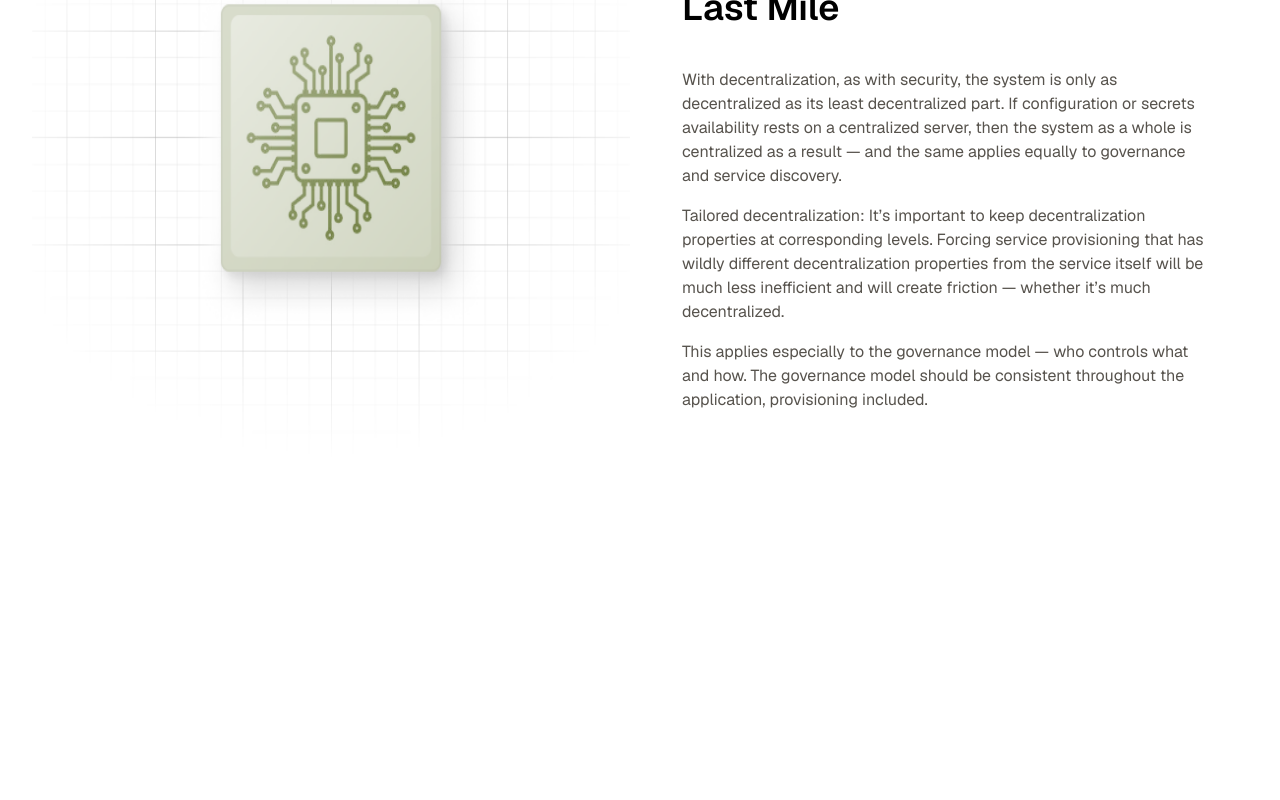
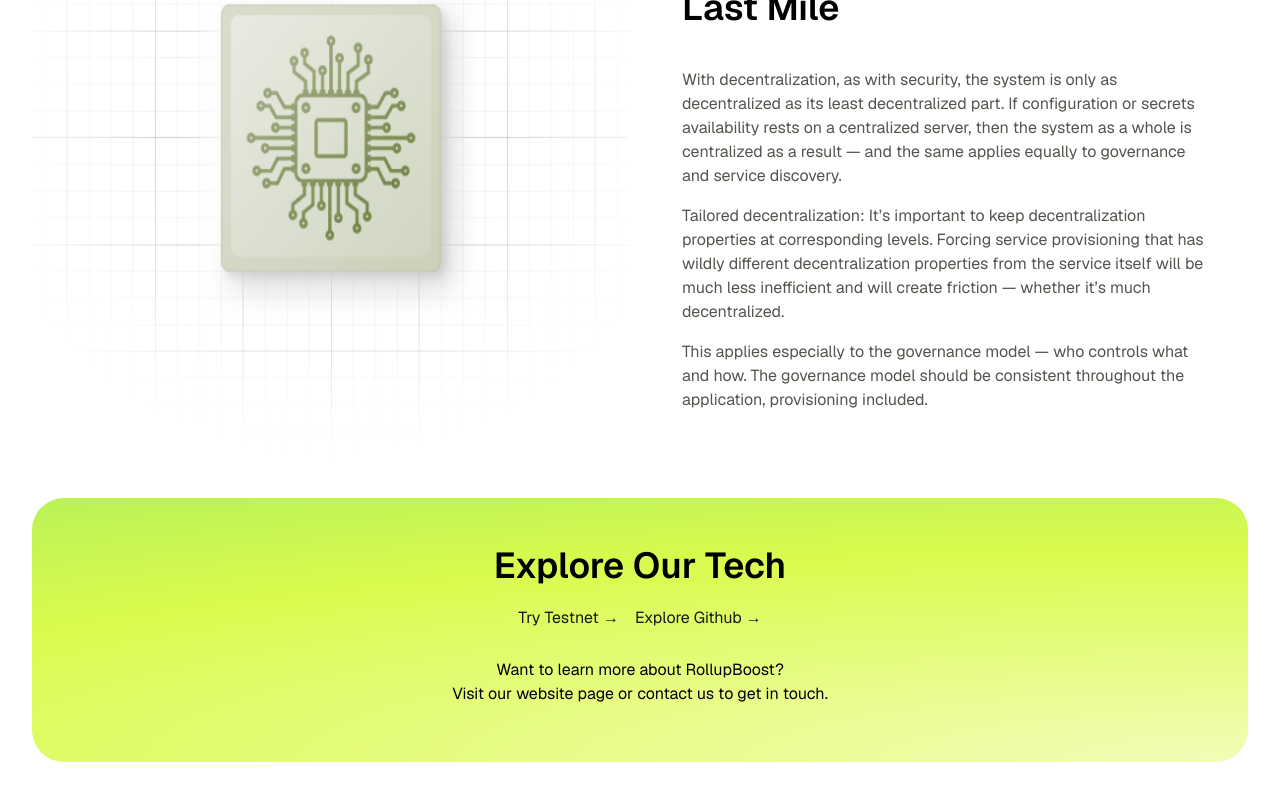
Before and after one commit to deadpine/rollup-boost-landing, a Next.js app: page / in a window 1280 px wide. Shown: the part 3614-4414 px from the top of the page. Before the commit the page ends 4152 px from the top, so only its background shows below. Built offline with nearby package versions, Linux system fonts and the light colour scheme.

Commit message:
add CTA section

```diff
--- a/src/app/page.tsx
+++ b/src/app/page.tsx
@@ -212,6 +212,24 @@ export default function Home() {
         </div>
       </section>
 
+      <section className="w-full flex flex-col gap-5 p-12 items-center rounded-4xl bg-[radial-gradient(250%_160%_at_100%_100%,_#F2FDB8_0%,_#DAFB4E_50%,_#A5EC5C_90%)]">
+        <h2 className="text-black font-semibold text-4xl">
+          Explore Our Tech
+        </h2>
+        <div className="flex gap-4">
+          <a>
+            Try Testnet →
+          </a>
+          <a>
+            Explore Github →
+          </a>
+        </div>
+        <p className="py-2 max-w-md text-center text-black">
+          Want to learn more about RollupBoost? <br/>
+          Visit our website page or contact us to get in touch.
+        </p>
+      </section>
+
     </main>
 
   );
```
